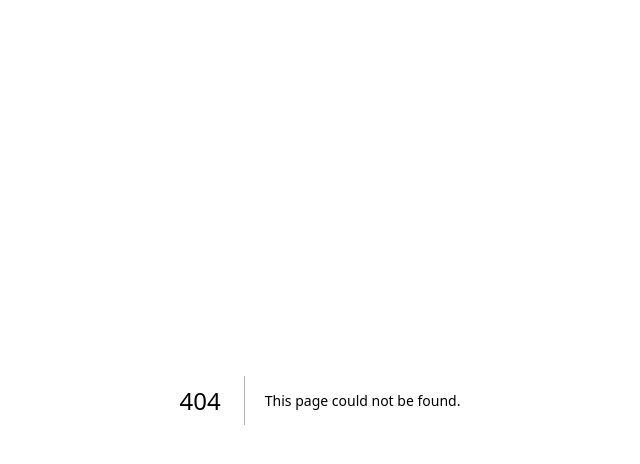
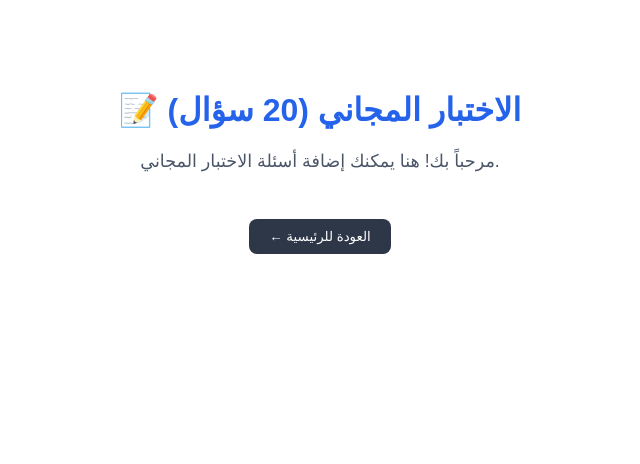
Before and after one commit to aljanabiali888-sys/medborgarpro, a Next.js app: page /free-test in a window 1280 px wide. Before the commit this address had no page. Shown: the top 464 px of the page, without its empty margins (320-960 px from the left). Built offline with nearby package versions, Linux system fonts and the light colour scheme.

Commit message:
Create free-test.js

```diff
--- /dev/null
+++ b/pages/free-test.js
@@ -0,0 +1,22 @@
+import Head from 'next/head'
+
+export default function FreeTest() {
+  return (
+    <>
+      <Head>
+        <title>التحقق المجاني | MedborgarPro</title>
+      </Head>
+      <div style={{ maxWidth: '600px', margin: '50px auto', padding: '20px', textAlign: 'center', fontFamily: 'sans-serif' }}>
+        <h1 style={{ color: '#2563eb' }}>📝 الاختبار المجاني (20 سؤال)</h1>
+        <p style={{ color: '#4a5568', fontSize: '1.1rem' }}>مرحباً بك! هنا يمكنك إضافة أسئلة الاختبار المجاني.</p>
+
+        <button
+          onClick={() => window.location.href = '/'}
+          style={{ marginTop: '30px', padding: '10px 20px', background: '#2d3748', color: '#fff', border: 'none', borderRadius: '8px', cursor: 'pointer' }}
+        >
+          ← العودة للرئيسية
+        </button>
+      </div>
+    </>
+  )
+}
```
